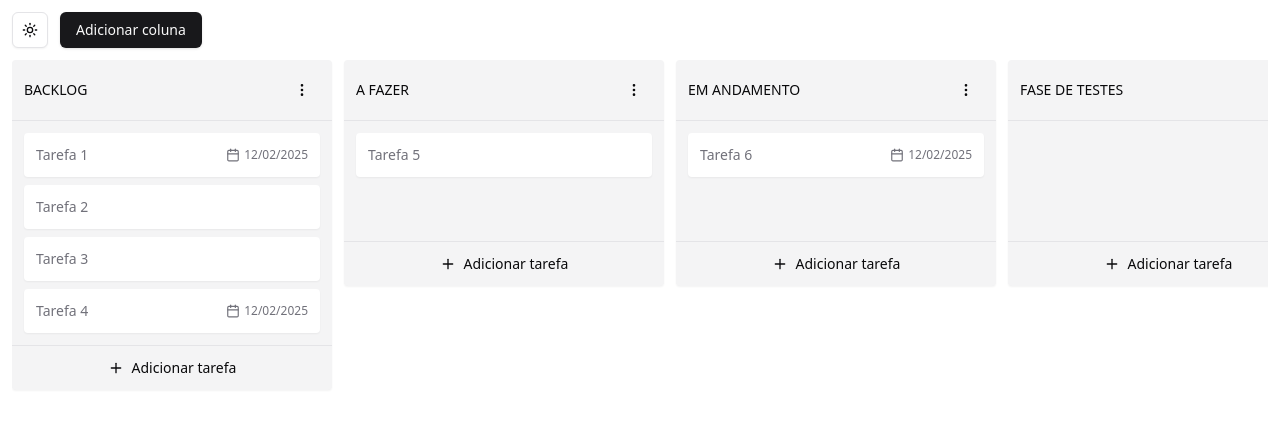
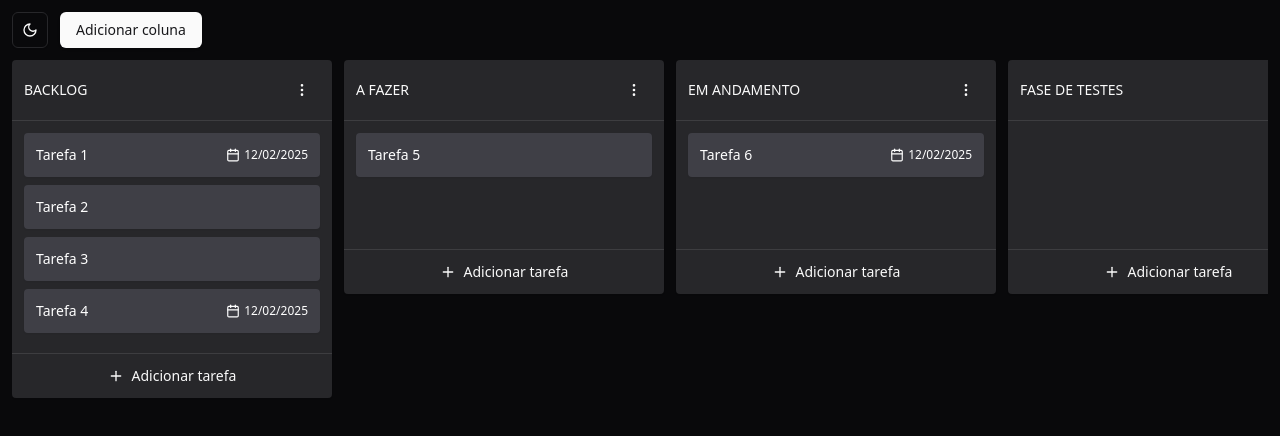
Before and after one commit to luizsp7m/desafio-tecnico-todo-list, a React (Vite) app: page / in a window 1280 px wide. Shown: the top 436 px of the page. Built offline with nearby package versions, Linux system fonts and the light colour scheme.

Commit message:
styles: change board column and task card color

```diff
--- a/src/App.tsx
+++ b/src/App.tsx
@@ -8,7 +8,7 @@ import { ThemeProvider } from "./components/theme-provider";
 
 export function App() {
   return (
-    <ThemeProvider defaultTheme="system" storageKey="vite-ui-theme">
+    <ThemeProvider defaultTheme="dark" storageKey="vite-ui-theme">
       <div className="flex min-h-svh flex-col gap-3 p-3">
         <div className="flex gap-3">
           <ModeToggle />
--- a/src/components/board-column-draggable.tsx
+++ b/src/components/board-column-draggable.tsx
@@ -3,6 +3,7 @@ import { TaskCardDraggable } from "./task-card-draggable";
 import { BoardColumnHeaderDropdown } from "./board-column-header-dropdown";
 import { BoardColumn } from "@/types/board-column";
 import { AddTaskCardButton } from "./add-task-card-button";
+import clsx from "clsx";
 
 interface BoardColumnDraggableProps {
   boardColumn: BoardColumn;
@@ -31,10 +32,15 @@ export function BoardColumnDraggable({
           </div>
 
           <Droppable droppableId={boardColumn.id} type="taskCard">
-            {(provided) => (
+            {(provided, snapshot) => (
               <div
                 ref={provided.innerRef}
-                className="-mb-2 min-h-[128px] p-3"
+                className={clsx(
+                  "min-h-[128px] p-3 transition-colors",
+                  snapshot.isDraggingOver
+                    ? "bg-zinc-200 dark:bg-zinc-600"
+                    : "bg-transparent",
+                )}
                 {...provided.droppableProps}
               >
                 {boardColumn.taskCards.map((taskCard, taskCardIndex) => (
--- a/src/components/task-card-draggable.tsx
+++ b/src/components/task-card-draggable.tsx
@@ -36,7 +36,7 @@ export function TaskCardDraggable({
           className={clsx(
             "mb-2 space-y-2 truncate rounded bg-white p-3 text-sm text-muted-foreground shadow-sm dark:bg-zinc-700 dark:text-white",
             {
-              "bg-zinc-300 dark:bg-zinc-500": snapshot.isDragging,
+              "bg-white dark:bg-zinc-500": snapshot.isDragging,
             },
           )}
         >
```
